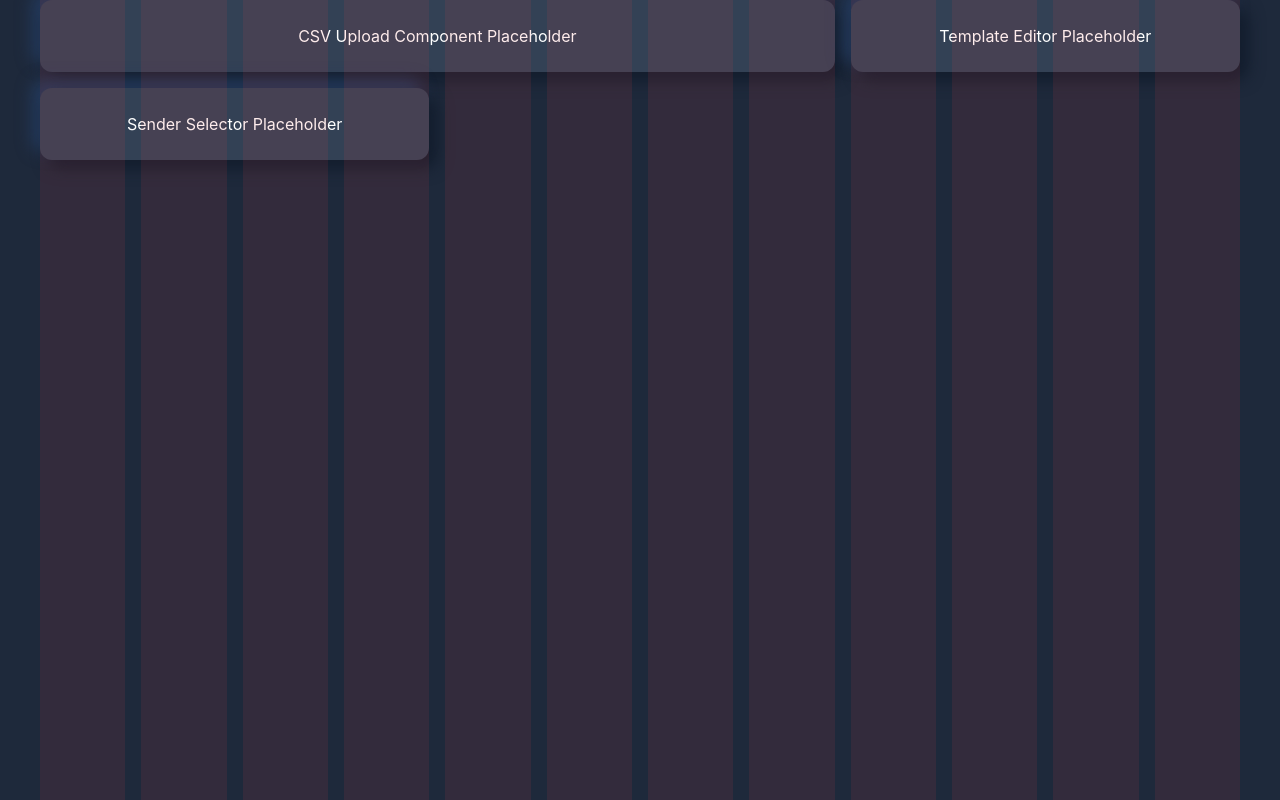
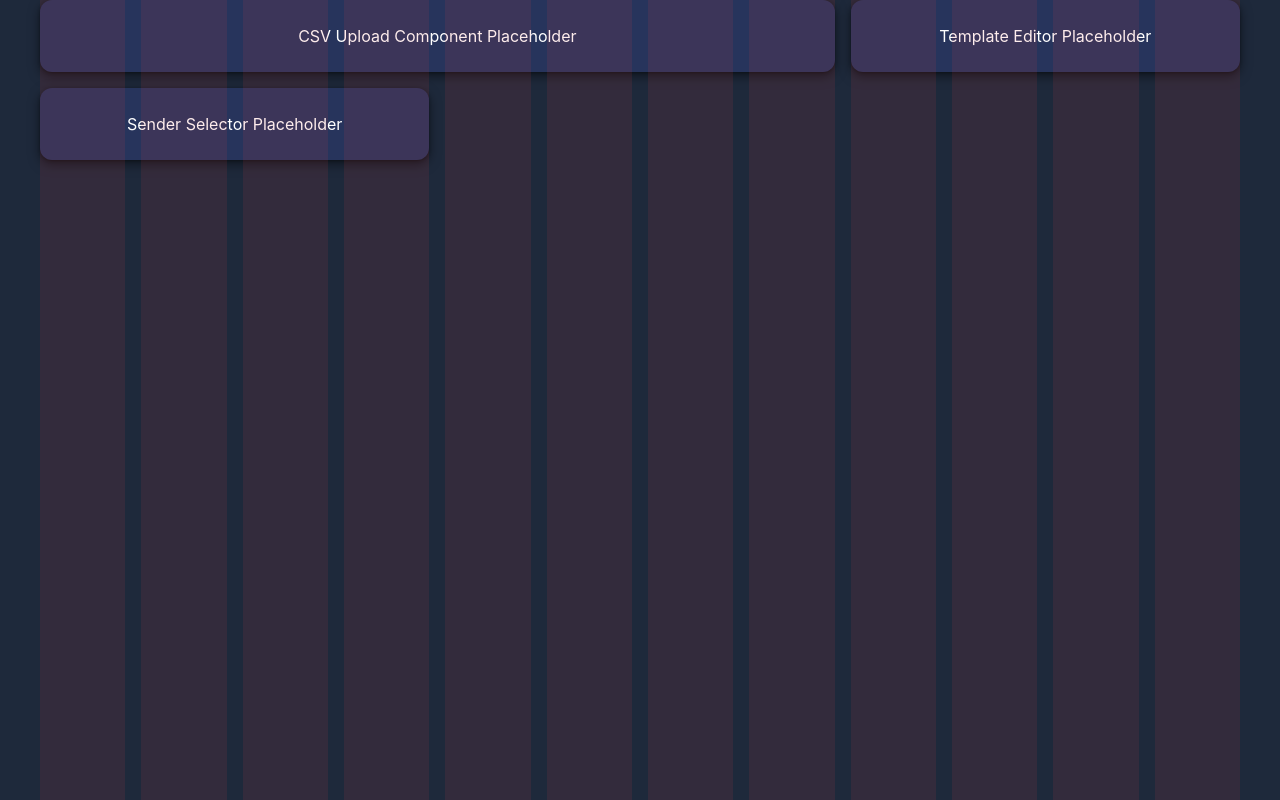
Before and after one commit to CFsylvester/csv-emailer, a Next.js app: page / in a window 1280 px wide. Built offline with nearby package versions, Linux system fonts and the light colour scheme.

Commit message:
neumorphic shadows

```diff
--- a/tailwind.config.js
+++ b/tailwind.config.js
@@ -12,12 +12,16 @@ const config = {
       },
       colors: {
         navy: '#1e293b',
-        lightNavy: '#334155',
-        accent: '#0ea5e9',
+        deepNavy: '#1c2541', // the background color you showed
+        lightNavy: '#27345c',
       },
       boxShadow: {
-        neumorphic: '8px 8px 16px #121c2c, -8px -8px 16px #243b5e',
-        'neumorphic-inset': 'inset 8px 8px 16px #121c2c, inset -8px -8px 16px #243b5e',
+        neumorphic: `
+         0px 4px 12px rgba(0, 0, 0, 0.5), 0px 1px 3px rgba(0, 0, 0, 0.3)
+        `,
+        'neumorphic-inset': `
+         inset 0px 2px 4px rgba(0, 0, 0, 0.5), inset 0px 1px 2px rgba(0, 0, 0, 0.3)
+        `,
       },
       gridTemplateColumns: {
         4: 'repeat(4, minmax(0, 1fr))',
```
